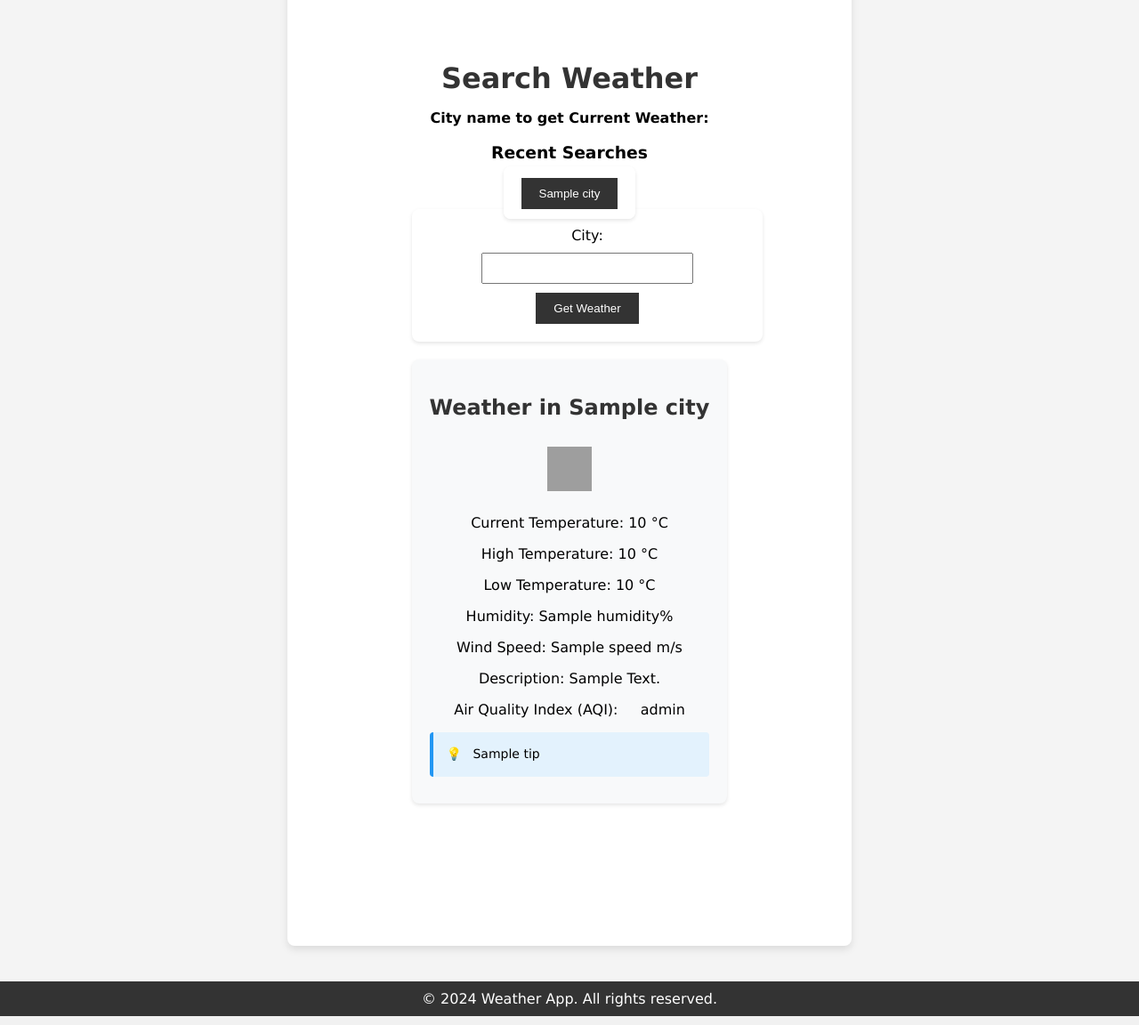
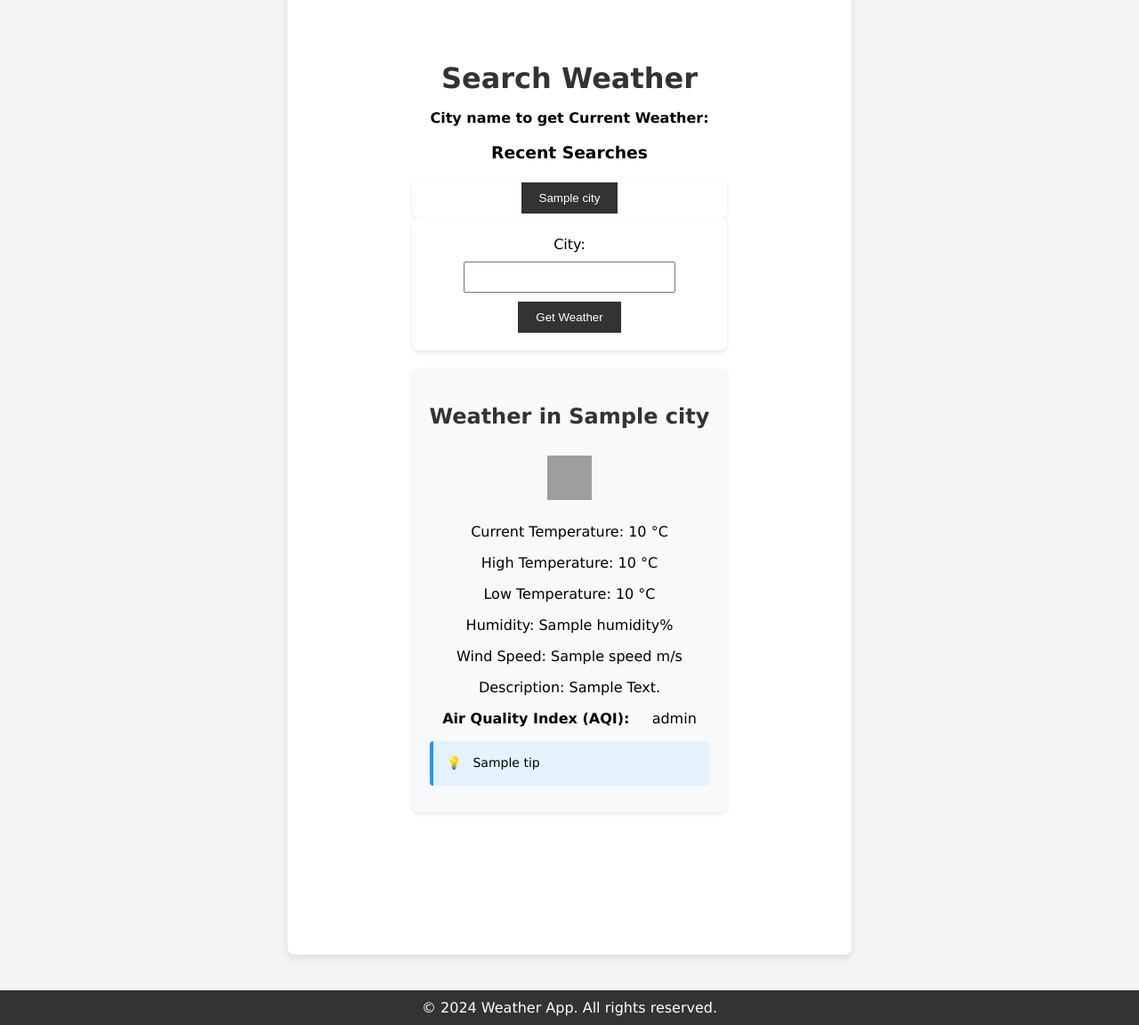
Before and after one commit to geechi653/itsc-4155-project3, a Flask app: template templates/search.html in a window 1280 px wide. Shown: the part 403-1555 px from the top of the page at 89% size. Run offline with Flask 3, Linux system fonts and the light colour scheme; the template is opened without the code that fills it: most values are stand-ins (such as "Sample title", 1, 10 or a date in 2020); grey boxes are pictures that could not be loaded.

Commit message:
minor style  tweaks

```diff
--- a/static/style.css
+++ b/static/style.css
@@ -76,7 +76,7 @@ form {
     flex-direction: column;
     align-items: center;
     justify-content: center;
-    width: 100%;
+    max-width: 500px;
 }
 
 form label, form input {
@@ -120,6 +120,8 @@ form button:hover {
 .search-container h1{
     color: #333;
     margin-bottom: 10px;
+    justify-content: center;
+    align-items: center;
 }
 
 .forecast-container {
@@ -180,6 +182,7 @@ footer {
     text-align: center;
     background-color: #f9f9f9;
     border-radius: 10px;
+    justify-content: center;
 }
 
 .features {
@@ -307,6 +310,7 @@ footer {
     box-shadow: 0 2px 4px rgba(0,0,0,0.1);
     margin: 20px 0;
     text-align: center;
+    justify-content: center;
 }
 
 .weather-info img {
--- a/templates/forecast.html
+++ b/templates/forecast.html
@@ -23,8 +23,7 @@
             <p><strong>Weather:</strong> {{ day.description|title }}</p>
             <p><strong>Average Humidity:</strong> {{ day.avg_humidity|round(1) }}%</p>
             <p><strong>Average Wind Speed:</strong> {{ day.avg_wind_speed|round(1) }} m/s</p>
-            <p>
-                Air Quality Index (AQI):
+            <p><strong>Air Quality Index (AQI):</strong>
                 <span class="aqi-indicator {{ day.aqi.class }}" style="display: inline-block; width: 10px; height: 10px; border-radius: 50%; margin-right: 5px;"></span>
                 {{ day.aqi.level | default('N/A') }}
             </p>
--- a/templates/search.html
+++ b/templates/search.html
@@ -12,7 +12,7 @@
         <div class="history-list">
             {% for city, date in history %}
             <div class="history-item">
-                <form method="POST" style="display: inline;">
+                <form method="POST" style="display:flex; align-items: center; padding: 5px;">
                     <input type="hidden" name="city" value="{{ city }}">
                     <button type="submit" class="history-button">{{ city }}</button>
                 </form>
@@ -22,7 +22,7 @@
     </div>
     {% endif %}
 
-    <form method="POST">
+    <form method="POST" style="display:flex; align-items: center;">
         <div class="form-group">
             <label for="city">City:</label>
             <input type="text" id="city" name="city" pattern="[A-Za-z\s]+" title="Please enter a valid city name" required>
@@ -40,8 +40,7 @@
         <p>Humidity: {{ weather.humidity }}%</p>
         <p>Wind Speed: {{ weather.wind.speed }} m/s</p>
         <p>Description: {{ weather.weather_desc|title }}</p>
-        <p>
-            Air Quality Index (AQI):
+        <p><strong>Air Quality Index (AQI):</strong>
             <span class="aqi-indicator {{ weather.aqi.class }}" style="display: inline-block; width: 10px; height: 10px; border-radius: 50%; margin-right: 5px;"></span>
             {{ weather.aqi.level | default('N/A') }}
         </p>
```
Also changed, not shown: weather_history.db, weather_history_backup.db (added).
